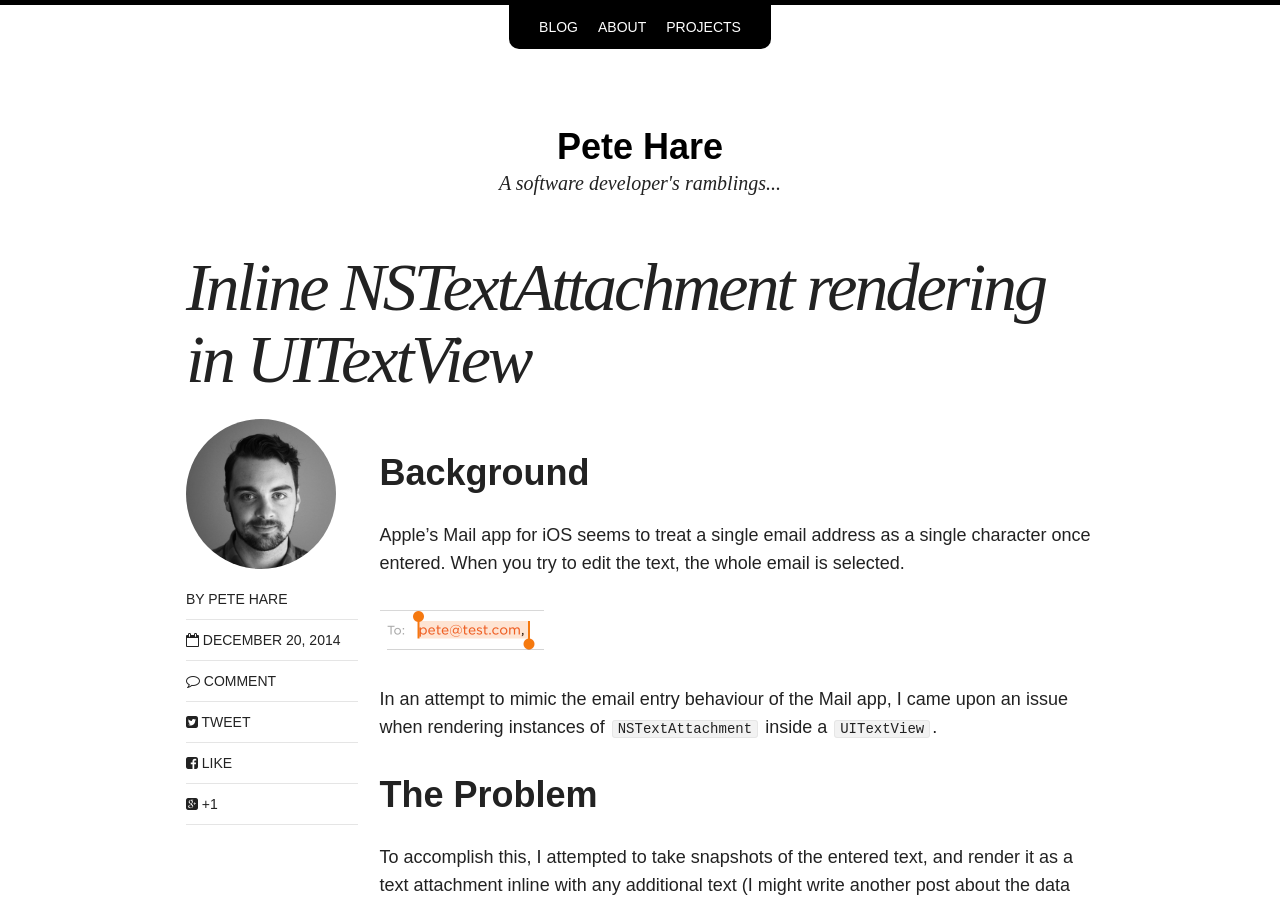
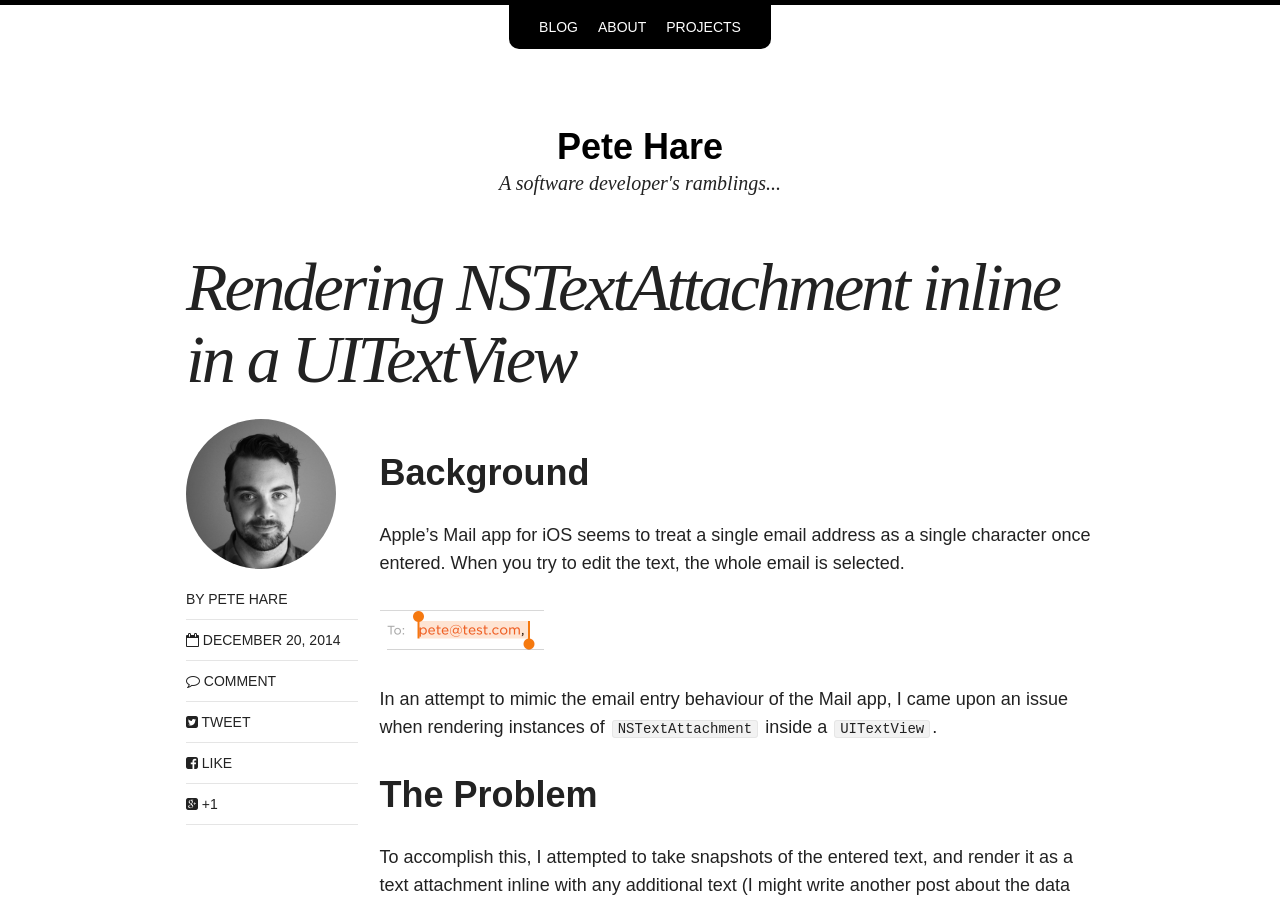
Before and after one commit to petehare/petehare.github.io, a Jekyll site: the page built from _posts/2014-12-19-inline-nstextattachment-rendering-in-uitextview.markdown, in a window 1280 px wide and 900 px high. Built offline with Jekyll 4.4.1, drawn with Linux system fonts in a browser that asks for light colours; nearby versions of some CDN libraries; comment, search, counter and statistics services are not loaded; some of the changed lines change nothing that is shown.

Commit message:
Changed post title

```diff
--- a/_posts/2014-12-19-inline-nstextattachment-rendering-in-uitextview.markdown
+++ b/_posts/2014-12-19-inline-nstextattachment-rendering-in-uitextview.markdown
@@ -1,9 +1,9 @@
 ---
 layout: post
-title: "Inline NSTextAttachment rendering in UITextView"
+title: "Rendering NSTextAttachment inline in a UITextView"
 modified:
 categories:
-excerpt:
+excerpt: "Getting text attachments to behave well with font baselines"
 tags: []
 image:
   feature:
--- a/index.html
+++ b/index.html
@@ -6,6 +6,8 @@
 
 <ul class="post-list">
 {% for post in site.posts limit:10 %}
-  <li><article><a href="{{ site.url }}{{ post.url }}">{{ post.title }} <span class="entry-date"><time datetime="{{ post.date | date_to_xmlschema }}">{{ post.date | date: "%B %d, %Y" }}</time></span></a></article></li>
+  <li><article>
+  	<a href="{{ site.url }}{{ post.url }}">{{ post.title }} <span class="entry-date"><time datetime="{{ post.date | date_to_xmlschema }}">{{ post.date | date: "%B %d, %Y" }}</time></span></a>
+  </article></li>
 {% endfor %}
 </ul>
```
Also changed, not shown: 5 other files.
